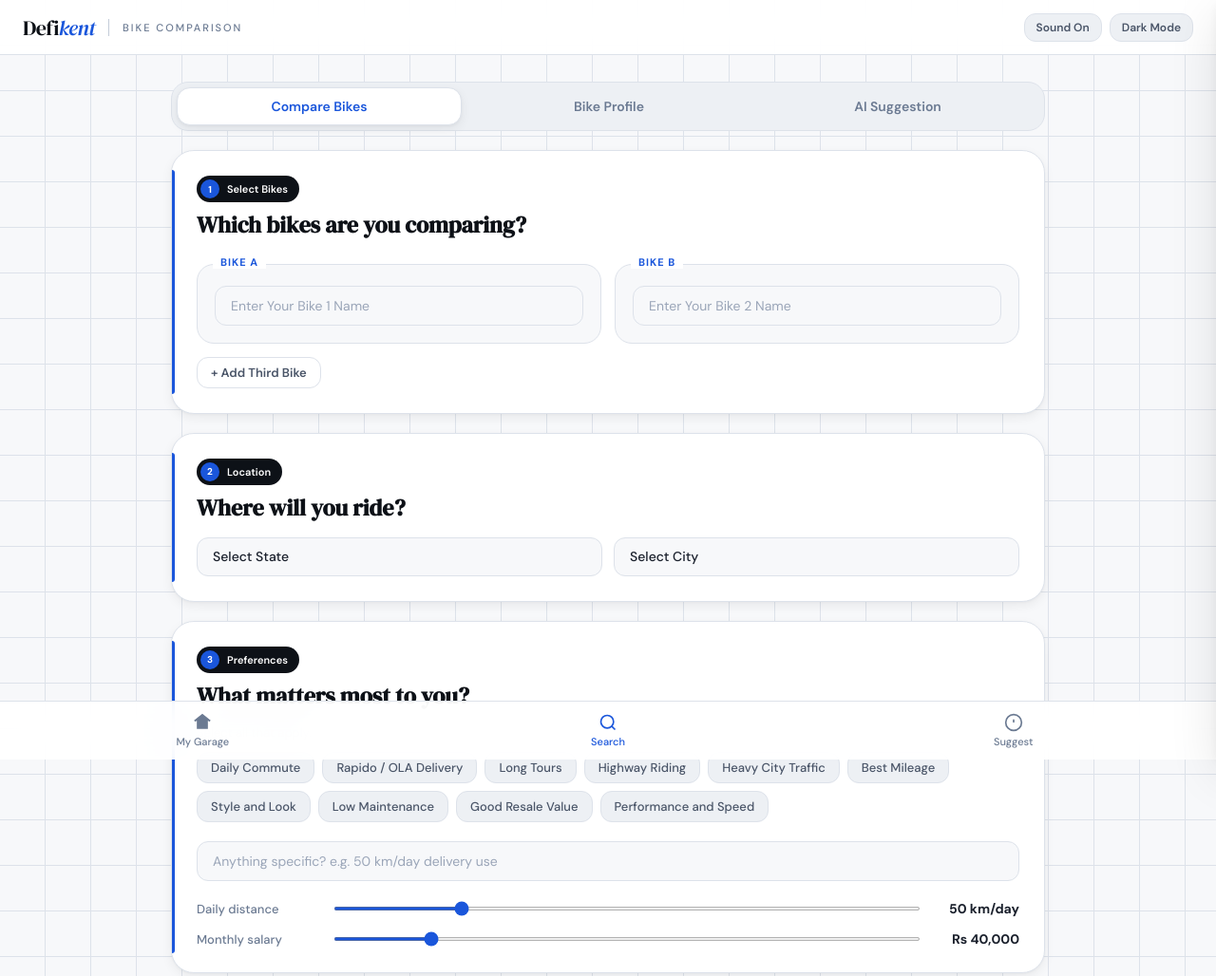
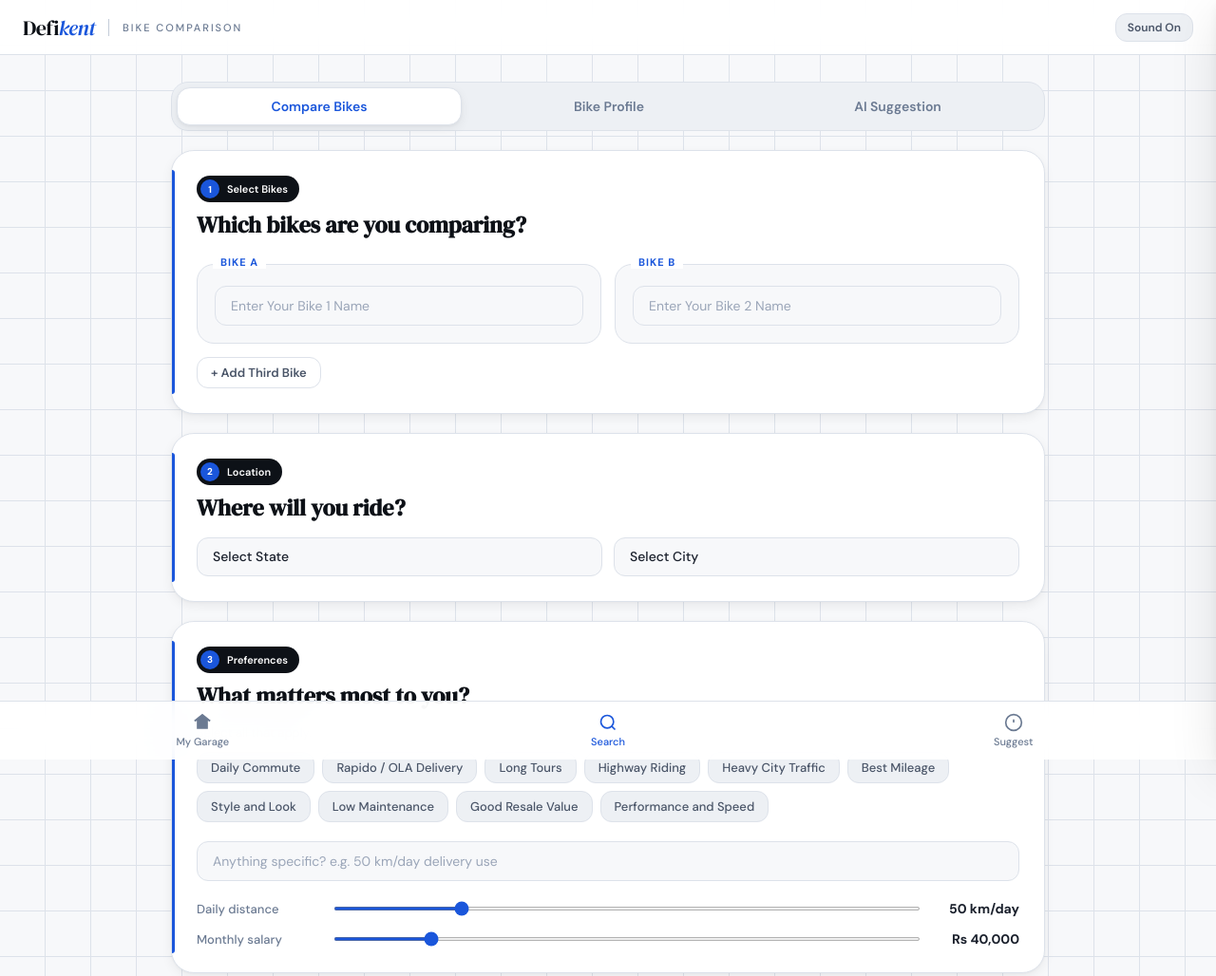
Before and after one commit to dsoumyajit023-jpg/Defikent-, a website with bundled scripts: page public/index.html in a window 1280 px wide. Shown: the top 1028 px of the page at 95% size. Built offline with nearby package versions, Linux system fonts and the light colour scheme.

Commit message:
Update index.html

```diff
--- a/public/index.html
+++ b/public/index.html
@@ -96,7 +96,6 @@
   <span class="header-sub">Bike Comparison</span>
   <div class="header-controls">
     <button class="ctrl-btn" id="soundToggle">Sound On</button>
-    <button class="ctrl-btn" id="darkToggle">Dark Mode</button>
   </div>
 </header>
 
```
